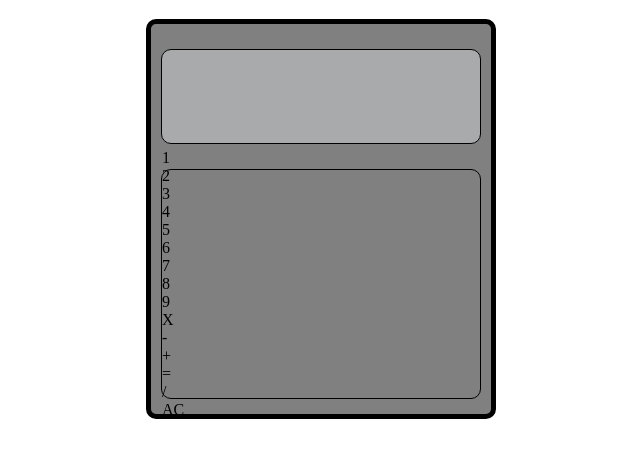
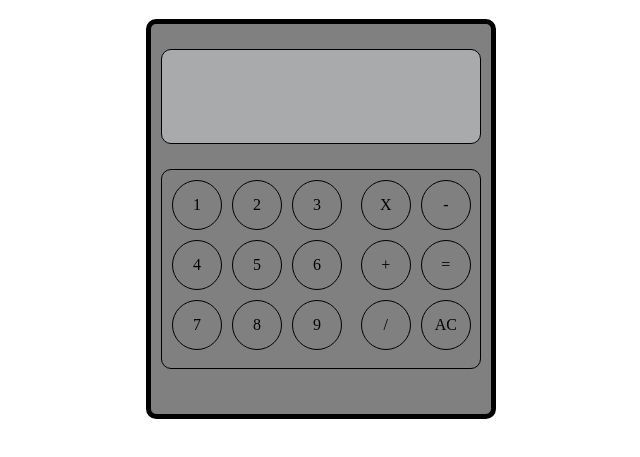
Before and after one commit to SynaiMclean/Basic_Calculator, a plain HTML site: page index.html in a window 1280 px wide. Shown: the part 61-518 px from the top of the page, without its empty margins (319-959 px from the left). Drawn offline with Linux system fonts and the light colour scheme.

Commit message:
styles.css added number and operation section styles so they showcase on the calculator evenly formatted

```diff
--- a/styles.css
+++ b/styles.css
@@ -33,15 +33,58 @@
 
  .button-grid{
     display: flex;
-    flex-direction: column;
+    flex-direction: row;
     border: 1px solid black;
     border-radius: 10px;
     box-sizing: border-box;
     justify-content: center;
+    align-items: flex-start;
     margin-top: 25px;
     margin-left: 10px;
     width: 320px;
-    height: 230px;
-
+    height: 200px;
+    gap: 10px;
 
  }
+ .button{
+    display: flex;
+    box-sizing: border-box;
+    border: 1px solid black;
+    border-radius: 100px;
+    justify-content: center;
+    align-items: center;
+    width: 50px;
+    height: 50px;
+    background-color: ;
+ }
+ .number-section{
+    margin-top: 10px;
+    margin-left: 10px;
+    display: flex;
+    flex-direction: row;
+    flex-wrap: wrap;
+    width: 60%;
+    gap: 10px;
+
+ }
+ .operation-section{
+    margin-top: 10px;
+    display: flex;
+    flex-direction: row;
+    width: 40%;
+    gap: 10px;
+    flex-wrap: wrap;
+ }
+
+ .button-s{
+    display: flex;
+    box-sizing: border-box;
+    border: 1px solid black;
+    border-radius: 100px;
+    justify-content: center;
+    align-items: center;
+    width: 50px;
+    height: 50px;
+    flex-direction: column;
+
+ }
```
